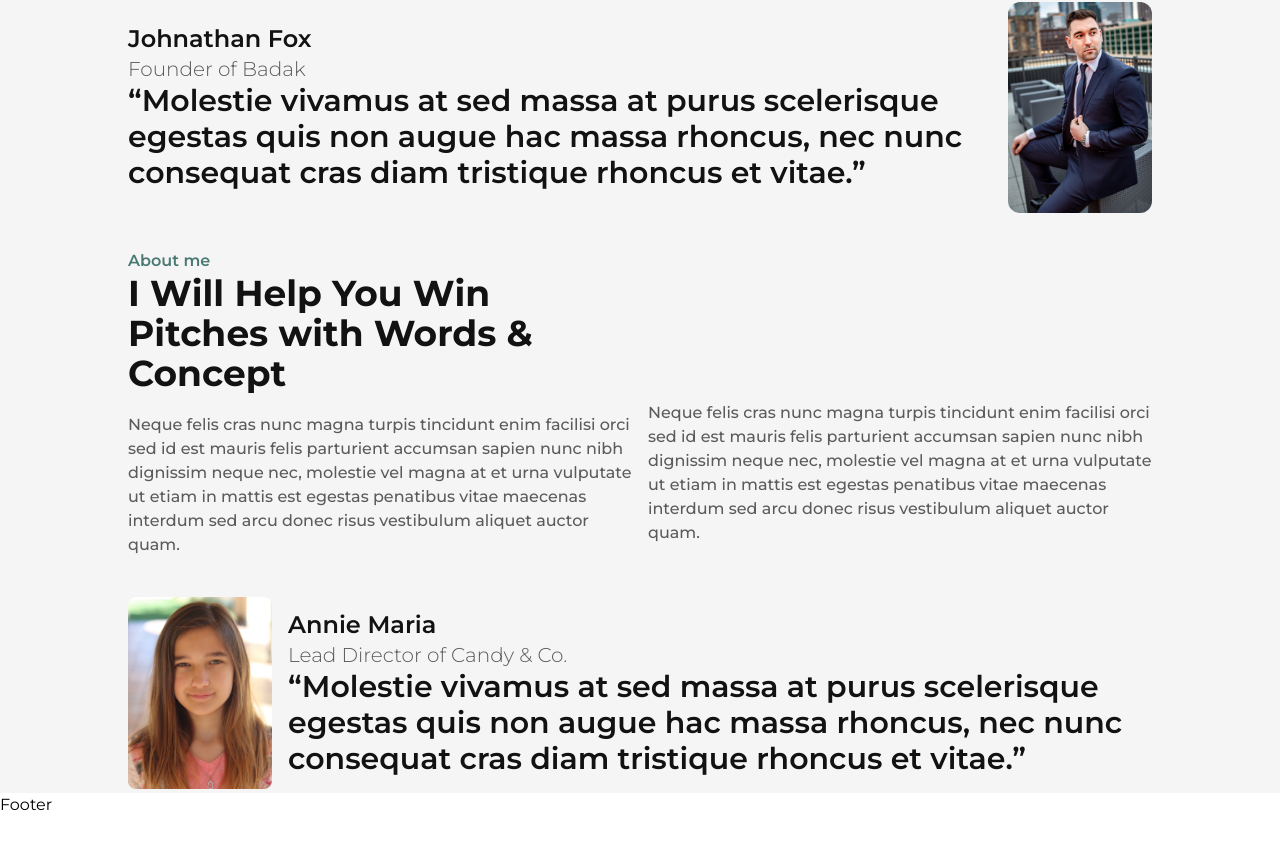
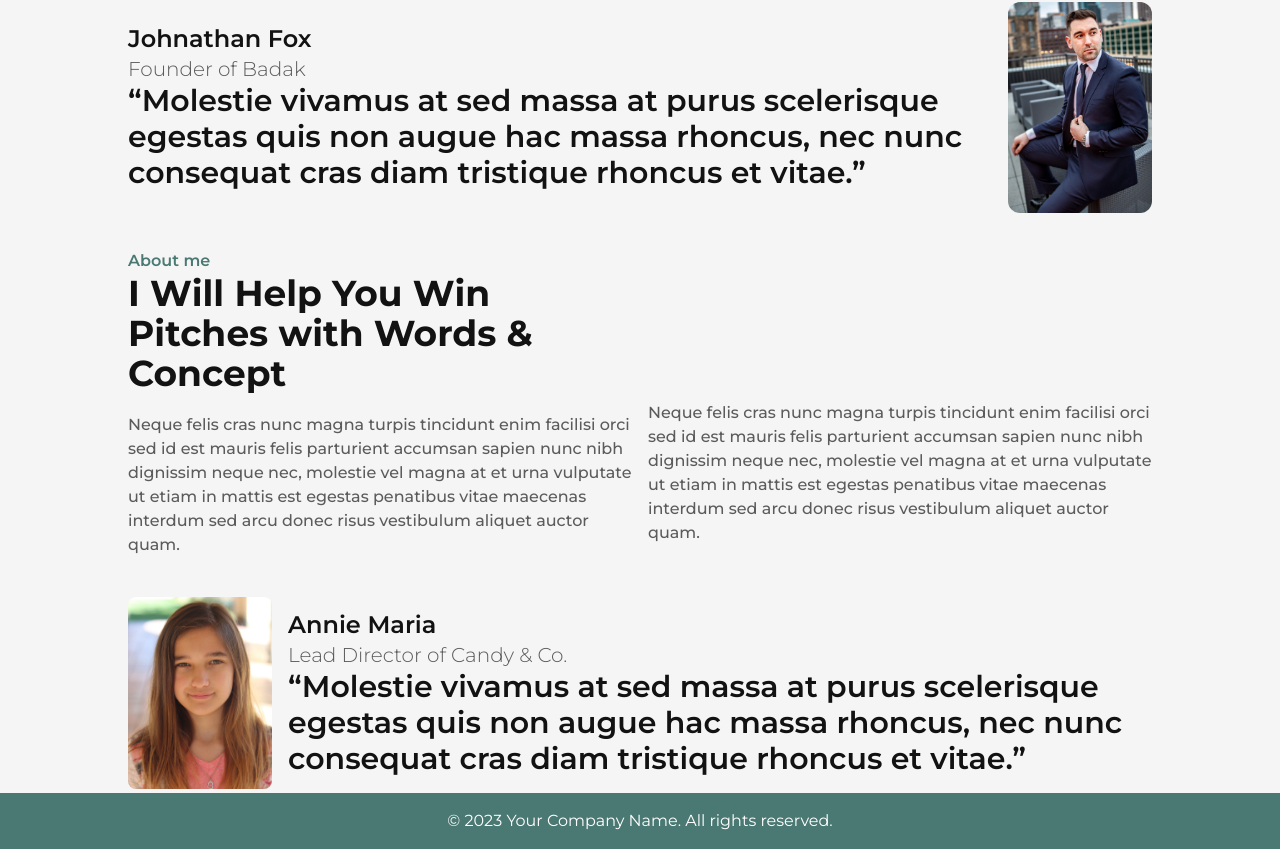
Before and after one commit to Mungai47/freelance-copywriter-website, a Next.js app: page / in a window 1280 px wide. Shown: the part 1714-2563 px from the top of the page. Before the commit the page ends 2531 px from the top, so only its background shows below. Built offline with nearby package versions, Linux system fonts and the light colour scheme.

Commit message:
Created the footer

```diff
--- a/app/components/Footer.jsx
+++ b/app/components/Footer.jsx
@@ -1,8 +1,12 @@
-import React from 'react'
+
 
 function Footer() {
+  const year = new Date().getFullYear();
+
   return (
-    <div>Footer</div>
+    <footer className="bg-cyan-green text-white text-center py-4">
+      <p>© {year} Your Company Name. All rights reserved.</p>
+    </footer>
   )
 }
 
```
